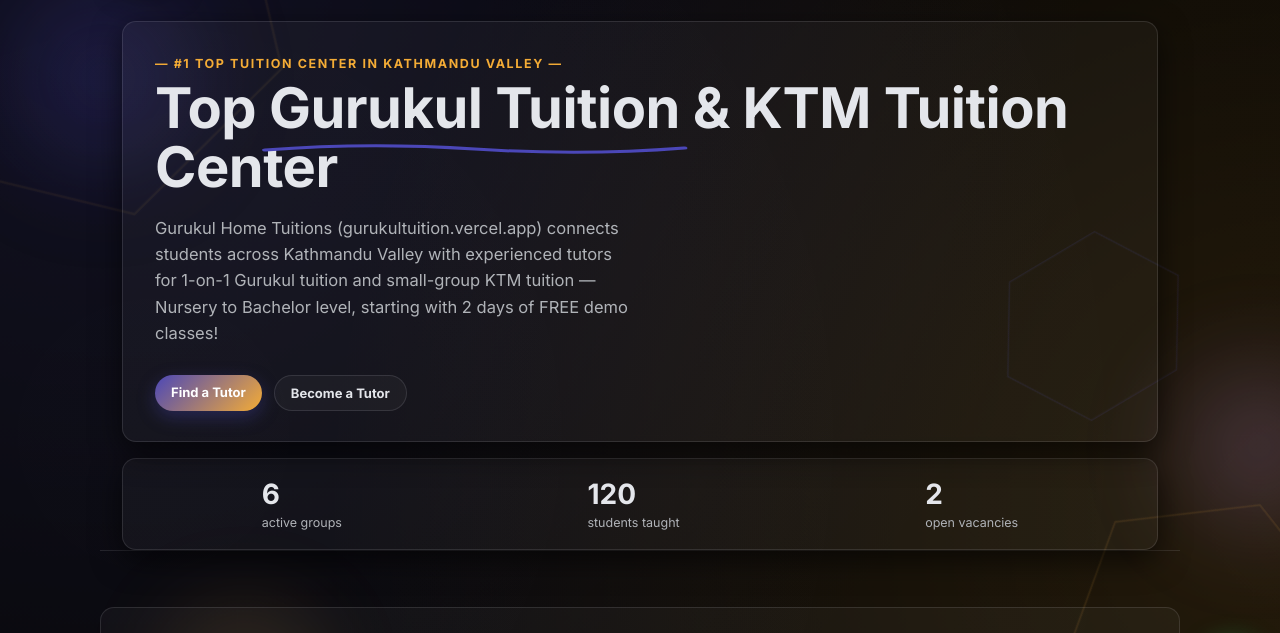
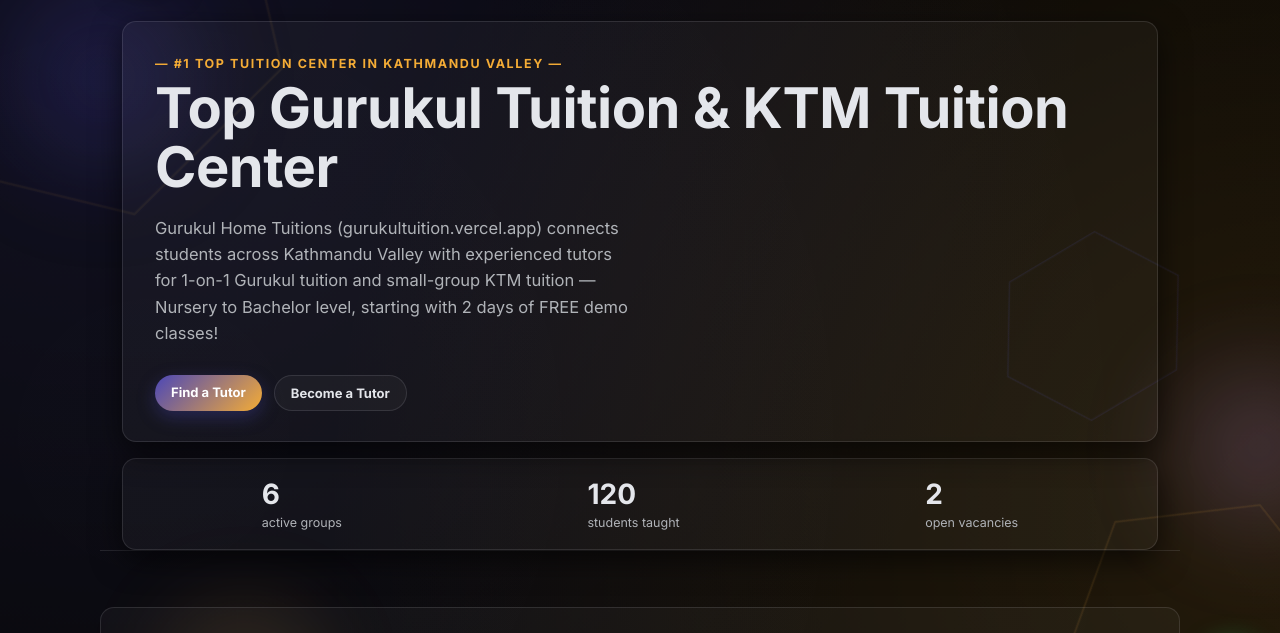
Before and after one commit to bishal082bct29-sudo/tutor, a website: page public/index.html in a window 1280 px wide. Shown: the part 88-721 px from the top of the page. Drawn offline with Linux system fonts and the light colour scheme; no server answers.

Commit message:
Add files via upload

```diff
--- a/public/index.html
+++ b/public/index.html
@@ -284,7 +284,7 @@
     <div class="hero-intro-card reveal">
       <div class="hero-intro-text">
         <span class="eyebrow">— #1 Top Tuition Center in Kathmandu Valley —</span>
-        <h1>Top <span class="u">Gurukul Tuition<svg viewBox="0 0 200 16" preserveAspectRatio="none"><path d="M2 10 Q 50 2, 100 9 T 198 8" stroke="var(--accent)" stroke-width="3" fill="none" stroke-linecap="round"/></svg></span> &amp; KTM Tuition Center</h1>
+        <h1>Top <span class="u">Gurukul Tuition</span> &amp; KTM Tuition Center</h1>
         <p class="hero-sub" id="heroSub">Gurukul Home Tuitions (gurukultuition.vercel.app) connects students across Kathmandu Valley with experienced home tutors for 1-on-1 Gurukul tuition and small-group KTM tuition batches — Nursery to Bachelor level, starting with 2 days of FREE demo classes!</p>
         <div class="hero-cta">
           <a href="#groups" class="pill-btn">Find a Tutor</a>
```
